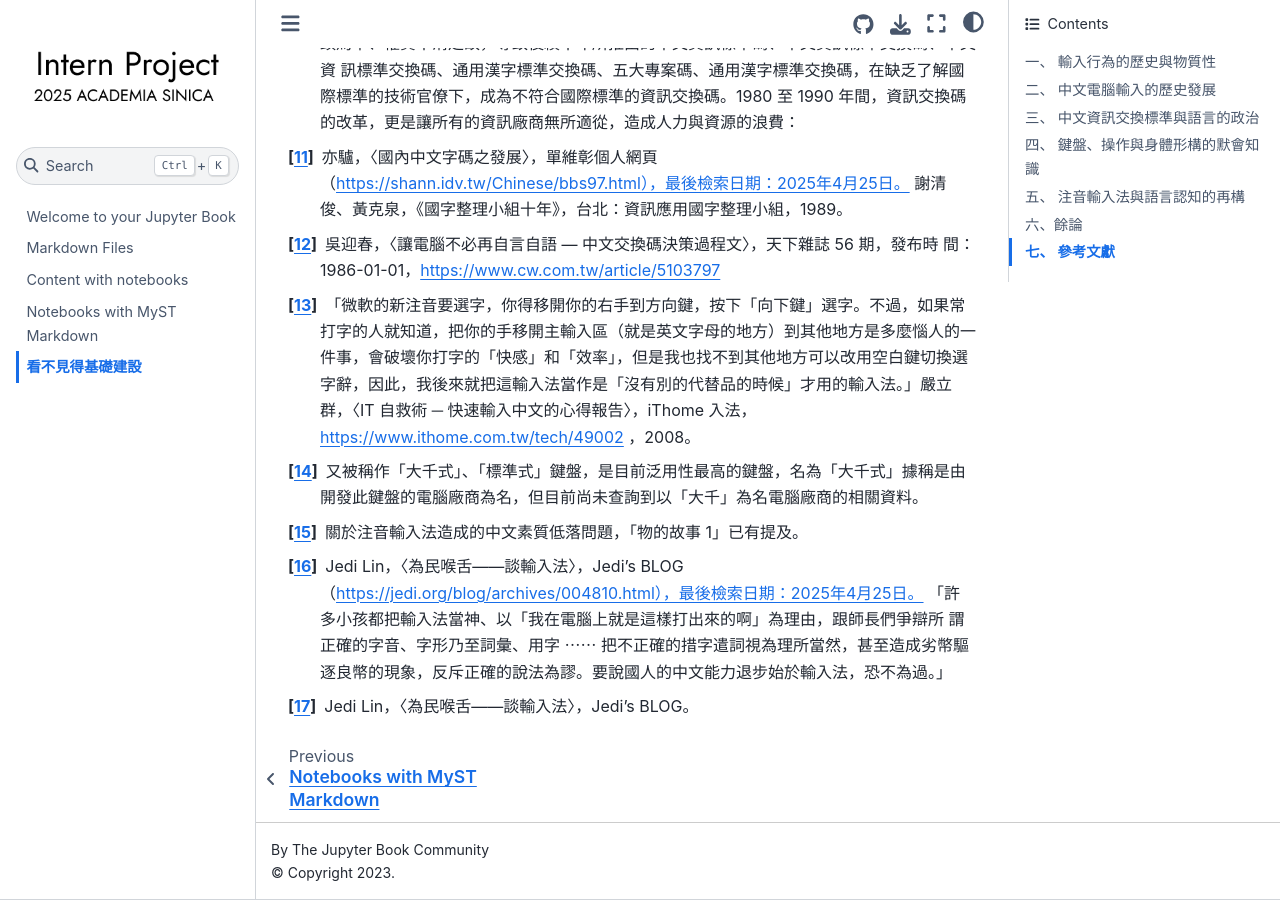
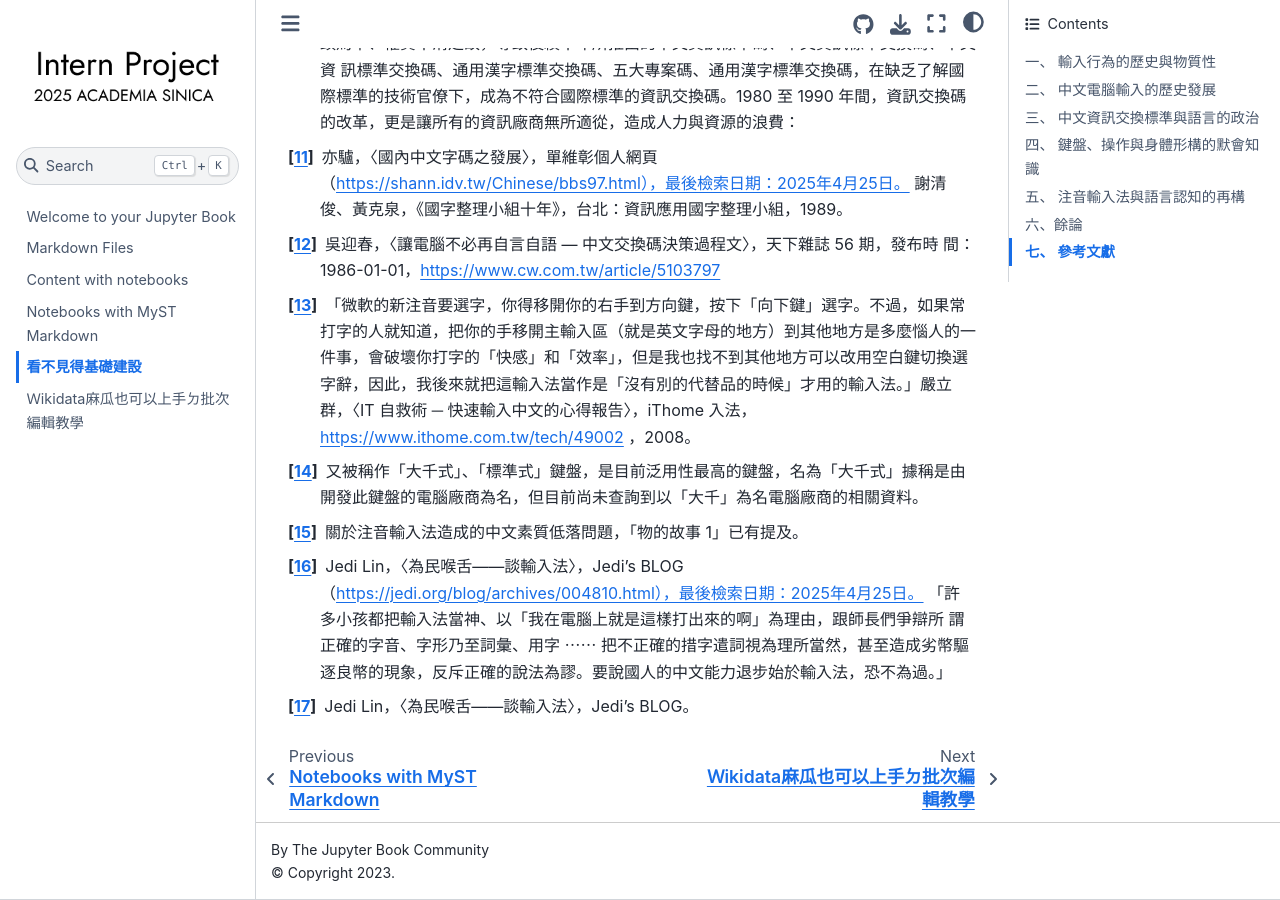
Before and after one commit to celik1001/2025-AS-intern-Project, a Jupyter Book: the page built from invisible-infra.md, in a window 1280 px wide and 900 px high, scrolled down 6114 px. Built offline with Jupyter Book 1.0.4 settings and Sphinx 7.4.7 and the Sphinx Book theme 1.1.4, drawn with Linux system fonts in a browser that asks for light colours; some of the changed lines change nothing that is shown.

Commit message:
add new article

````diff
--- a/_toc.yml
+++ b/_toc.yml
@@ -8,3 +8,4 @@
   - file: notebooks
   - file: markdown-notebooks
   - file: invisible-infra
+  - file: wikidata-quickstatement-guide
--- /dev/null
+++ b/wikidata-quickstatement-guide.md
@@ -0,0 +1,58 @@
+---
+title: Ｗikidata麻瓜也可以上手ㄉ批次編輯教學
+tags: [wikidata, 教材]
+
+---
+
+# Ｗikidata麻瓜也可以上手ㄉ批次編輯教學
+這份筆記依照[維基數據編輯手冊](https://www.wikidata.org/wiki/Help:QuickStatements)，以及[Hsu的文章](https://hackmd.io/X9vwu6UpS8q8teWPgUb_Eg?view)編寫而成。
+> 版本紀錄V3
+
+
+## 批次編輯概要
+透過[wikidata Quickstatements](https://quickstatements.toolforge.org/#/batch)進行批次編輯共有兩種新增方式：
+1. 逗點分隔值檔案(CSV.file)
+2. V1 TAB鍵分隔值
+```
+我一開始用第一種，但不知為何總有問題...
+所以這邊建議用第二種方法來進行，新增較容易，下面也以這方法說明
+```
+> 檔案範例 [會訊示範檔](https://docs.google.com/spreadsheets/d/1iFHj1s8SPAx55lm3wCJwbsMicI-TJ7iM/edit?usp=sharing&ouid=104625020094623012034&rtpof=true&sd=true)
+
+```
+❗️❗️這份檔案只提供輸入資料參考，請千萬不要拿去再建置一遍，會出事
+```
+進行批次編輯時，如果對常用的property還不是很熟，一般建議在試算表中建置一個詞語對照表以供參考
+
+### 創建一個Item的意思
+```
+CREATE //創建//
+下方每欄的意思分別為--
+待創建的唯一識別碼（qid）    Property    value
+LAST	Lzh-tw	"從革新的情操開始：林懷民老師談新港藝術高中"
+LAST	Dzh-tw	"收錄於新港文教基金會《會訊》第158期的文章"
+LAST	P31	Q191067
+LAST	P407	Q262828
+LAST	P1433	Q120987867
+LAST	P478	"158"
+LAST	P495	Q865
+LAST	P2093	"范巽綠"
+LAST	P577	+2006-02-01T00:00:00Z/11
+```
+文字和數字（如Lzh-tw, Dzh-tw, P478, P2093）收錄的都是字串(String)，所以要加上雙引號
+詳情請參考-[wikidata的資料類型](https://hackmd.io/X9vwu6UpS8q8teWPgUb_Eg?view#Wikidata-%E8%B3%87%E6%96%99%E9%A1%9E%E5%9E%8B)
+
+### 使用小工具
+如果你是新手，請勿直接在Wikidata進行批次編輯！！！
+[Quickstatement](https://quickstatements.toolforge.org/#/batch)
+1. 請先建立任一專案的維基帳號，進入[Quickstatement](https://quickstatements.toolforge.org/#/batch)頁面。
+:::danger
+2. 進行批次編輯前，在''Create new command batch for...''請先選擇==Wikidata-test==欄位。
+![截圖 2024-02-05 下午12.35.17](https://hackmd.io/_uploads/SJbLU1056.png)
+這個欄位是Wikidata的沙盒，提供測試使用。
+:::
+
+4. 在試算表完成資料填入後，先**複製**表中內容，並貼在空白框框內
+5. 因為我們是以V1版本填入資料，所以進到工具內請選擇***import V1 Commands*** 輸入資料
+6. 預覽完畢後，按下Run，沒有紅色error跑出來，就是成功啦～
+> 詳細過程對照[Hsu的文章](https://hackmd.io/X9vwu6UpS8q8teWPgUb_Eg?view)即可
````
Also changed, not shown: 1 other file.
